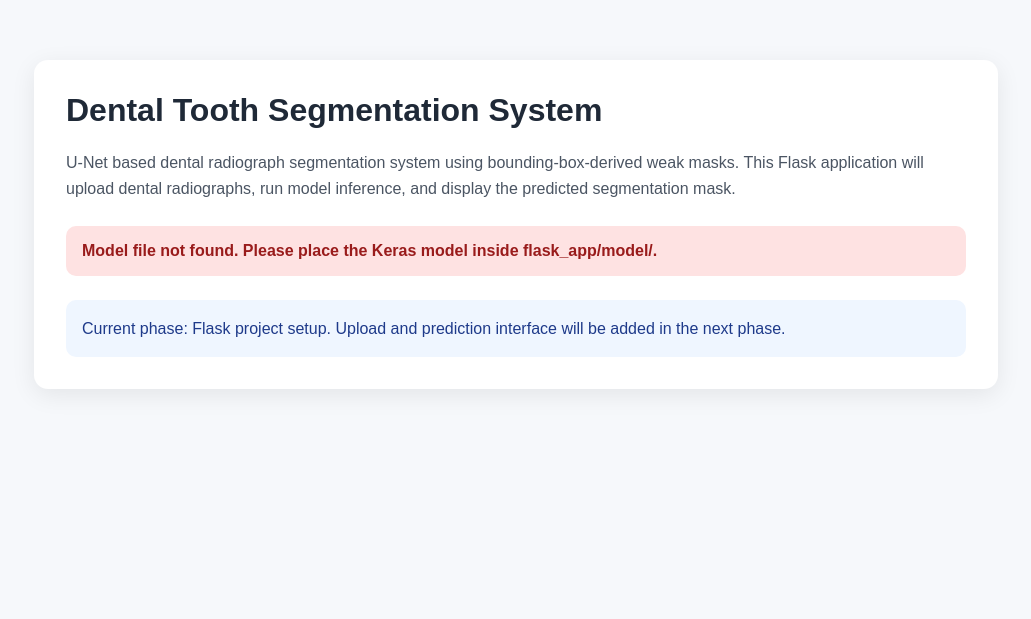
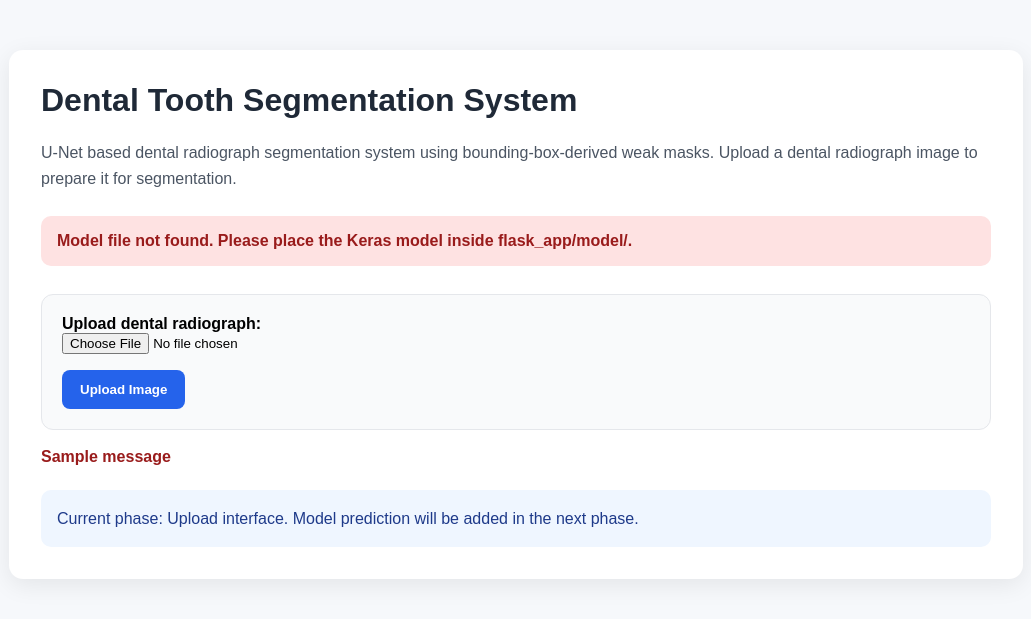
Before and after one commit to Ya7yaZakaria/tooth-segmentation-unet-flask, a Flask app: page / in a window 1280 px wide. Shown: the top 619 px of the page, without its empty margins (124-1155 px from the left). Run offline with Flask 3, Linux system fonts and the light colour scheme; one stand-in notice (Sample message) is shown.

Commit message:
Add Phase 16 Flask upload interface

```diff
--- a/flask_app/app.py
+++ b/flask_app/app.py
@@ -1,9 +1,21 @@
 import os
-from flask import Flask, render_template
-from config import UPLOAD_FOLDER, PREDICTION_FOLDER, MAX_CONTENT_LENGTH, MODEL_PATH
+from werkzeug.utils import secure_filename
+from flask import Flask, render_template, request, redirect, url_for, flash
+
+from config import (
+    UPLOAD_FOLDER,
+    PREDICTION_FOLDER,
+    MAX_CONTENT_LENGTH,
+    MODEL_PATH,
+    ALLOWED_EXTENSIONS,
+)
+
+def allowed_file(filename):
+    return "." in filename and filename.rsplit(".", 1)[1].lower() in ALLOWED_EXTENSIONS
 
 def create_app():
     app = Flask(__name__)
+    app.secret_key = "development-secret-key"
     app.config["UPLOAD_FOLDER"] = UPLOAD_FOLDER
     app.config["PREDICTION_FOLDER"] = PREDICTION_FOLDER
     app.config["MAX_CONTENT_LENGTH"] = MAX_CONTENT_LENGTH
@@ -11,10 +23,43 @@ def create_app():
     os.makedirs(UPLOAD_FOLDER, exist_ok=True)
     os.makedirs(PREDICTION_FOLDER, exist_ok=True)
 
-    @app.route("/")
+    @app.route("/", methods=["GET", "POST"])
     def index():
         model_exists = os.path.exists(MODEL_PATH)
-        return render_template("index.html", model_exists=model_exists)
+        uploaded_image = None
+
+        if request.method == "POST":
+            if "image" not in request.files:
+                flash("No image file was uploaded.")
+                return redirect(url_for("index"))
+
+            file = request.files["image"]
+
+            if file.filename == "":
+                flash("Please choose an image file.")
+                return redirect(url_for("index"))
+
+            if file and allowed_file(file.filename):
+                filename = secure_filename(file.filename)
+                save_path = os.path.join(app.config["UPLOAD_FOLDER"], filename)
+                file.save(save_path)
+
+                uploaded_image = url_for("static", filename=f"uploads/{filename}")
+
+                return render_template(
+                    "index.html",
+                    model_exists=model_exists,
+                    uploaded_image=uploaded_image,
+                    uploaded_filename=filename,
+                )
+
+            flash("Invalid file type. Please upload PNG, JPG, or JPEG.")
+
+        return render_template(
+            "index.html",
+            model_exists=model_exists,
+            uploaded_image=uploaded_image,
+        )
 
     return app
 
--- a/flask_app/templates/index.html
+++ b/flask_app/templates/index.html
@@ -14,8 +14,8 @@
         }
 
         .container {
-            max-width: 900px;
-            margin: 60px auto;
+            max-width: 950px;
+            margin: 50px auto;
             background: white;
             padding: 32px;
             border-radius: 14px;
@@ -57,6 +57,55 @@
             border-radius: 10px;
             line-height: 1.6;
         }
+
+        form {
+            margin-top: 28px;
+            padding: 20px;
+            border: 1px solid #e5e7eb;
+            border-radius: 12px;
+            background: #f9fafb;
+        }
+
+        input[type="file"] {
+            display: block;
+            margin-bottom: 16px;
+        }
+
+        button {
+            background: #2563eb;
+            color: white;
+            border: none;
+            padding: 12px 18px;
+            border-radius: 8px;
+            cursor: pointer;
+            font-weight: bold;
+        }
+
+        button:hover {
+            background: #1d4ed8;
+        }
+
+        .messages {
+            margin-top: 18px;
+            color: #991b1b;
+            font-weight: bold;
+        }
+
+        .preview {
+            margin-top: 30px;
+        }
+
+        .preview img {
+            max-width: 100%;
+            border-radius: 12px;
+            border: 1px solid #e5e7eb;
+        }
+
+        .filename {
+            color: #374151;
+            margin-bottom: 12px;
+            font-weight: bold;
+        }
     </style>
 </head>
 <body>
@@ -65,7 +114,7 @@
 
         <p class="subtitle">
             U-Net based dental radiograph segmentation system using bounding-box-derived weak masks.
-            This Flask application will upload dental radiographs, run model inference, and display the predicted segmentation mask.
+            Upload a dental radiograph image to prepare it for segmentation.
         </p>
 
         {% if model_exists %}
@@ -78,8 +127,33 @@
             </div>
         {% endif %}
 
+        <form method="POST" enctype="multipart/form-data">
+            <label for="image"><strong>Upload dental radiograph:</strong></label>
+            <input type="file" id="image" name="image" accept=".png,.jpg,.jpeg">
+            <button type="submit">Upload Image</button>
+        </form>
+
+        {% with messages = get_flashed_messages() %}
+            {% if messages %}
+                <div class="messages">
+                    {% for message in messages %}
+                        <p>{{ message }}</p>
+                    {% endfor %}
+                </div>
+            {% endif %}
+        {% endwith %}
+
+        {% if uploaded_image %}
+            <div class="preview">
+                <div class="filename">
+                    Uploaded image: {{ uploaded_filename }}
+                </div>
+                <img src="{{ uploaded_image }}" alt="Uploaded dental radiograph">
+            </div>
+        {% endif %}
+
         <div class="note">
-            Current phase: Flask project setup. Upload and prediction interface will be added in the next phase.
+            Current phase: Upload interface. Model prediction will be added in the next phase.
         </div>
     </div>
 </body>
```
Also changed, not shown: MEMORY.md (+10 -0 lines), TODO.md (+8 -0 lines), docs/PHASE_16_UPLOAD_INTERFACE_COMPLETION.md (added, +24 -0 lines), CHANGELOG.md.
